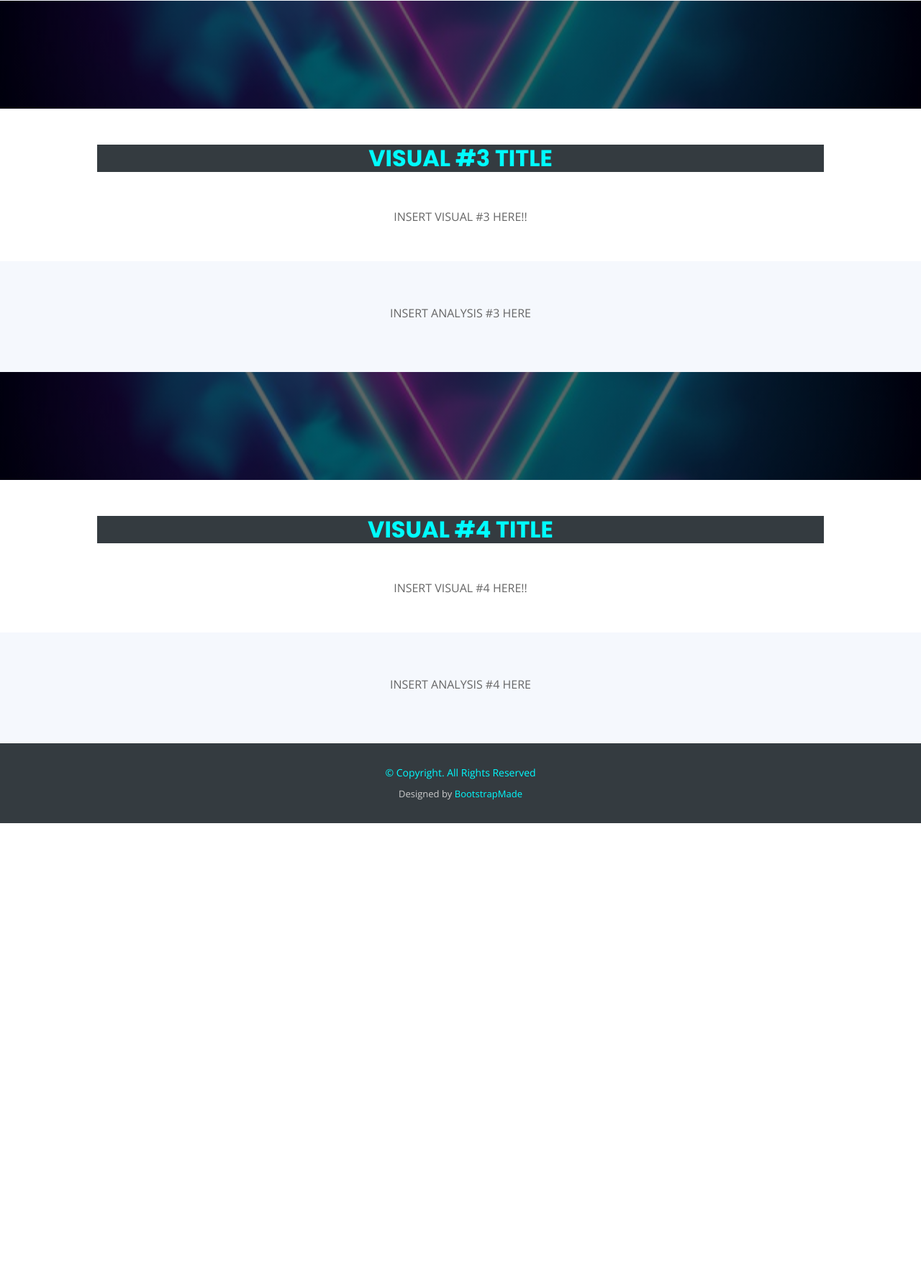
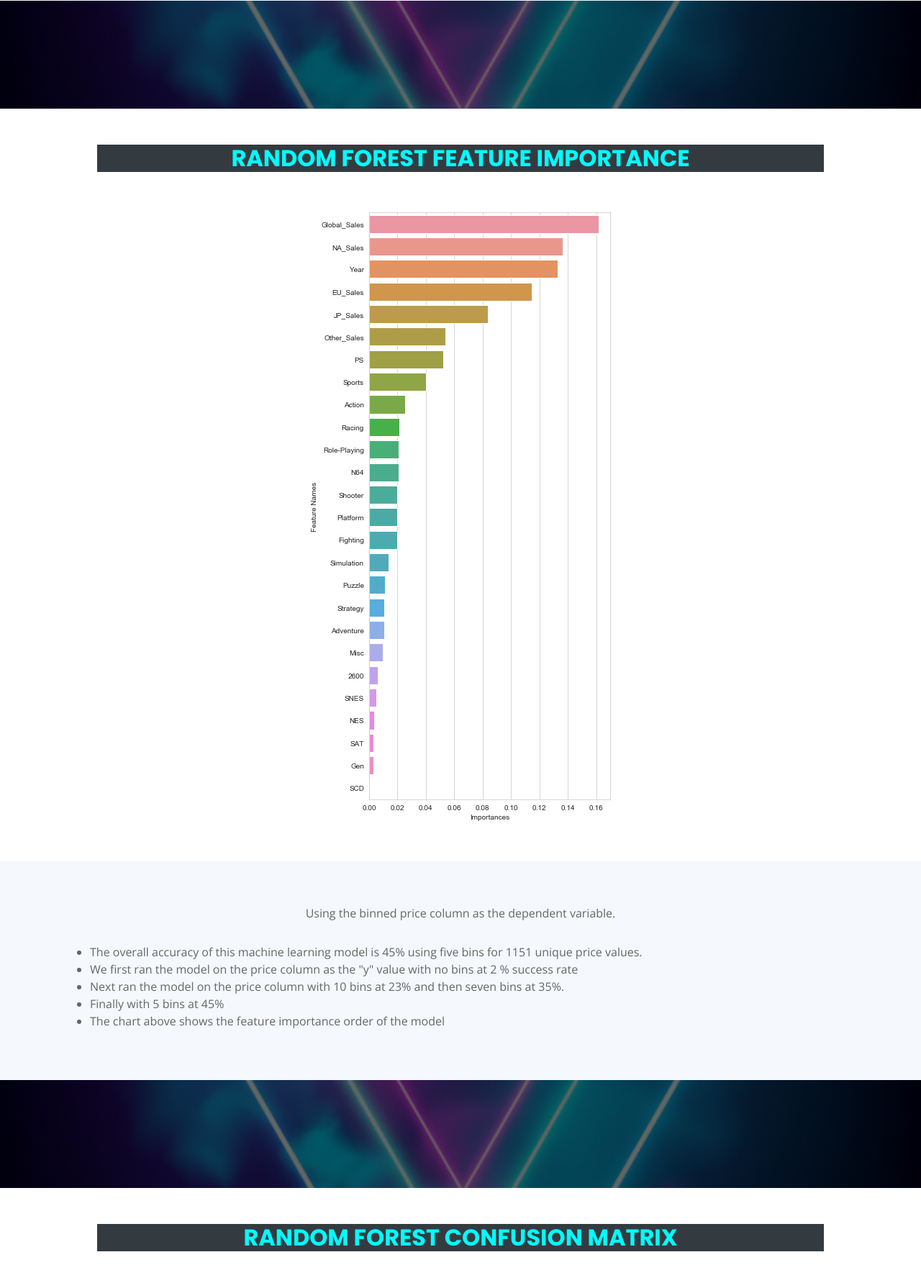
Before and after one commit to Nicole1701/video-game-prediction, a Flask app: page /predictions in a window 1280 px wide. Shown: the part 2405-4195 px from the top of the page at 72% size. Before the commit the page ends 3549 px from the top, so only its background shows below. Run offline with Flask 2, Linux system fonts and the light colour scheme; some libraries are stand-ins or nearby versions.

Commit message:
add image to html

```diff
--- a/templates/predictions.html
+++ b/templates/predictions.html
@@ -156,9 +156,9 @@
     <section class="about">
       <div class="container">
         <div class="section-header">
-        <h3 class="section-title" style="color:#00fcfe; background: #343b40; margin: 50px">VISUAL #3 TITLE</h3></ br>
+        <h3 class="section-title" style="color:#00fcfe; background: #343b40; margin: 50px">Random Forest Feature Importance</h3></ br>
       </div>
-        <p style= "text-align: center; margin: 50px">INSERT VISUAL #3 HERE!!</p>
+        <p style= "text-align: center; margin: 50px"><img src="../static/img/forest_feature.png" alt=""></a></p>
       </div>
     </section>
     <!-- End Visuals 3 Section -->
@@ -167,7 +167,13 @@
     <section id="team" class="services section-bg" style ="background: #f5f8fd">
       <div class="container">
         <div class="section-title" style= "text-align: center">
-          INSERT ANALYSIS #3 HERE
+         <p>Using the binned price column as the dependent variable.  <br>
+                <ul style= "text-align: left">
+                  <li>The overall accuracy of this machine learning model is 45% using five bins for 1151 unique price values.</li>
+                  <li>We first ran the model on the price column as the "y" value with no bins at 2 % success rate</li>
+                  <li>Next ran the model on the price column with 10 bins at 23% and then seven bins at 35%.</li>
+                  <li>Finally with 5 bins at 45%</li>
+                  <li>The chart above shows the feature importance order of the model</li>
           </p>
         </div>
       </div>
@@ -189,9 +195,12 @@
         <section class="about">
           <div class="container">
             <div class="section-header">
-            <h3 class="section-title" style="color:#00fcfe; background: #343b40; margin: 50px">VISUAL #4 TITLE</h3></ br>
+            <h3 class="section-title" style="color:#00fcfe; background: #343b40; margin: 50px">Random Forest Confusion Matrix</h3></ br>
           </div>
-            <p style= "text-align: center; margin: 50px">INSERT VISUAL #4 HERE!!</p>
+            <p style= "text-align: center; margin: 50px"><img src="../static/img/forest_heat.png" alt=""></a></p>
+          </div>
+        </div>
+            <p style= "text-align: center; margin: 50px"><img src="../static/img/forest_class_report.png" alt=""></a></p>
           </div>
         </section>
         <!-- End Visuals 4 Section -->
@@ -200,7 +209,8 @@
         <section id="team" class="services section-bg" style ="background: #f5f8fd">
           <div class="container">
             <div class="section-title" style= "text-align: center">
-              INSERT ANALYSIS #4 HERE
+              <p>A confusion matrix provides a summary of the predictive results in a classification problem.<br>
+                <ul style= "text-align: left">
               </p>
             </div>
           </div>
```
Also changed, not shown: static/img/forest_class_report.png (added).
